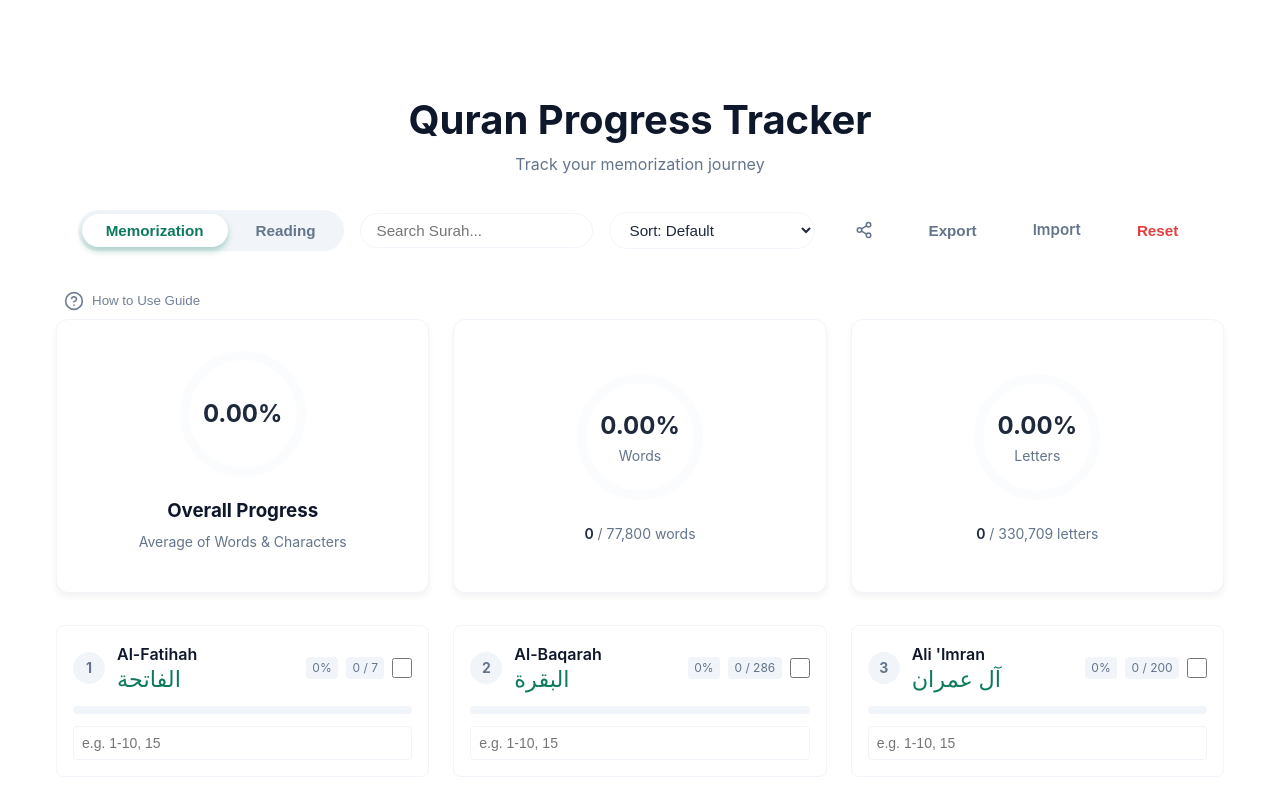
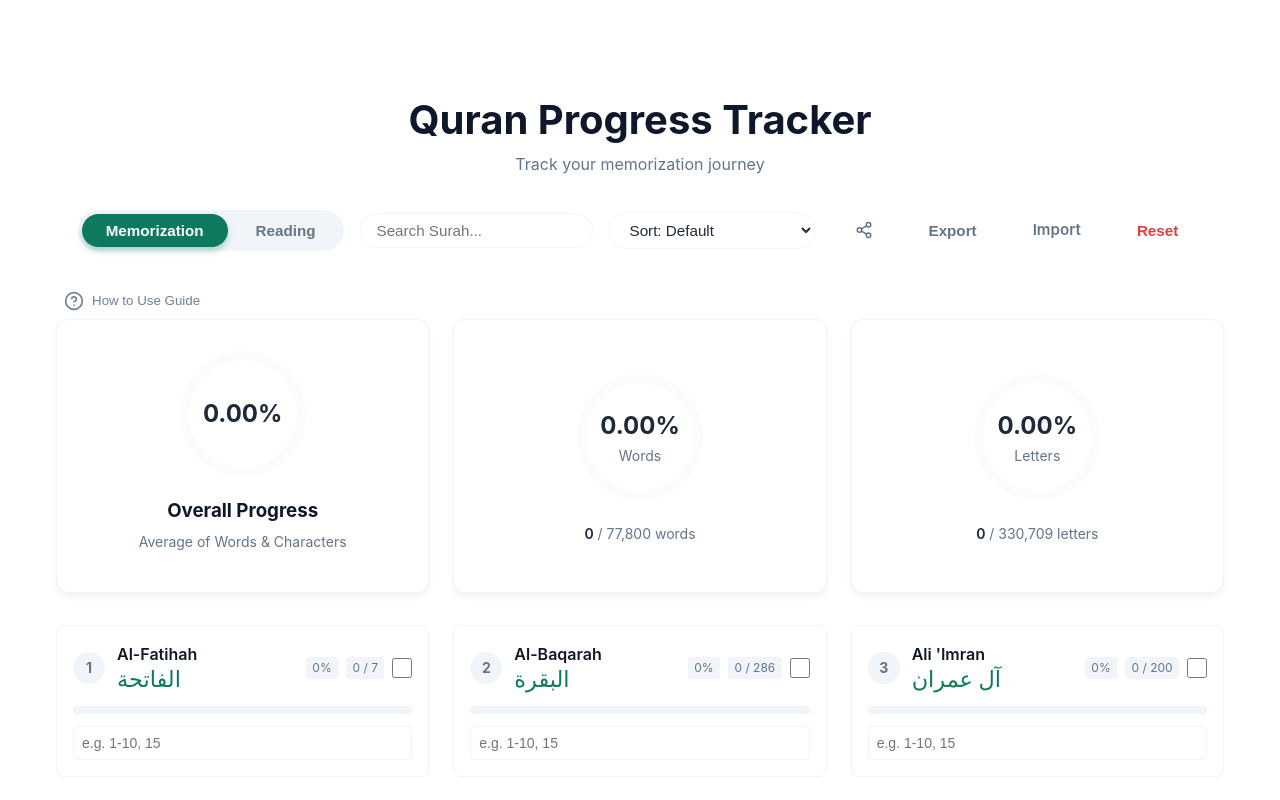
Before and after one commit to mhhrakib/mhhrakib.github.io, a Next.js app: page /quran-memorization-calculator in a window 1280 px wide. Shown: the top 800 px of the page. Built offline with nearby package versions, Linux system fonts and the light colour scheme.

Commit message:
style(quran): restore green background for active mode

```diff
--- a/src/components/quran/QuranCalculator.module.css
+++ b/src/components/quran/QuranCalculator.module.css
@@ -61,19 +61,19 @@
 }
 
 .modeActive {
-    background: var(--card-bg);
-    /* Light: White, Dark: Slate 800 */
-    color: var(--quran-primary) !important;
+    background: var(--quran-primary) !important;
     /* Force Green background */
+    color: #ffffff !important;
+    /* Force White text */
     box-shadow: 0 4px 6px rgba(13, 122, 95, 0.3);
 }
 
 @media (prefers-color-scheme: dark) {
     .modeActive {
         background: var(--quran-primary) !important;
-        /* Lighter Green */
+        /* Green */
         color: #0f172a !important;
-        /* Dark text for contrast against light green */
+        /* Dark text for contrast against light green in dark mode */
     }
 }
 
```
